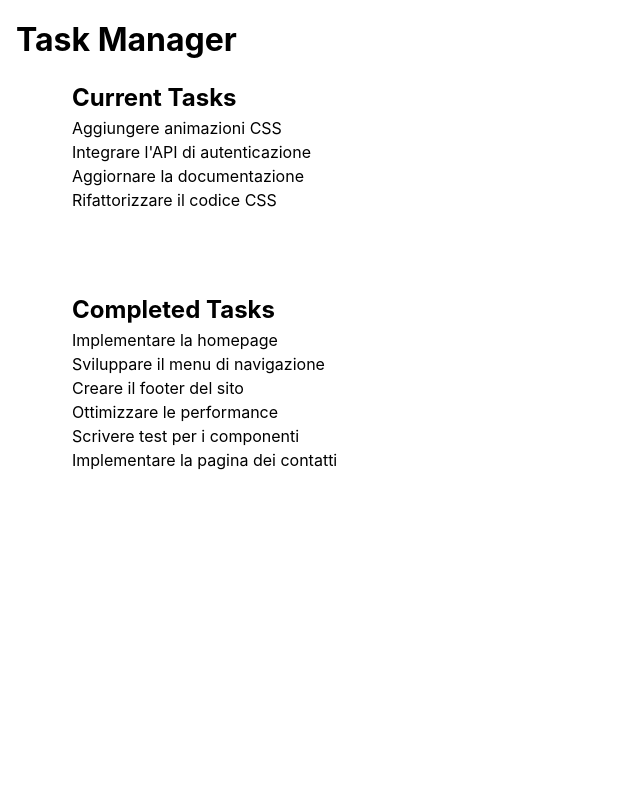
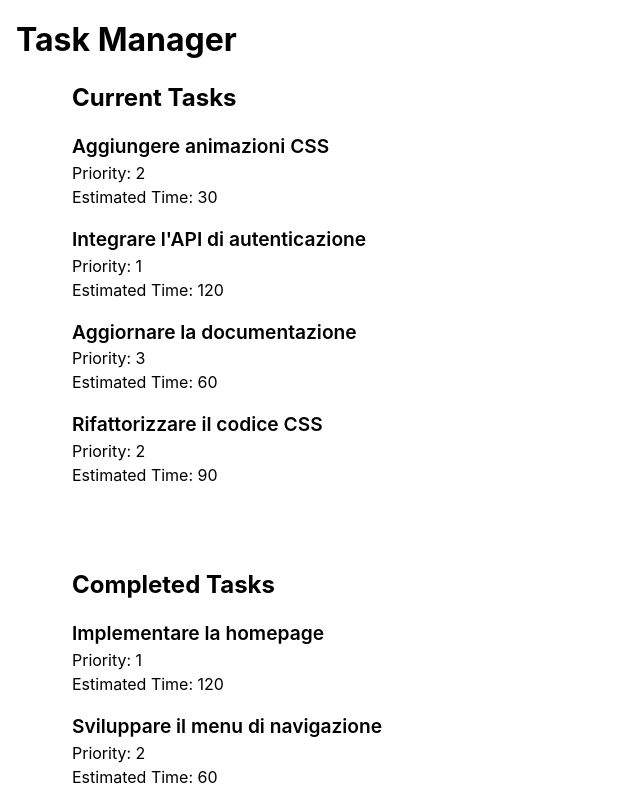
Before and after one commit to antoniorusso2/react-task-list, a React (Vite) app: page / in a window 1280 px wide. Shown: the top 800 px of the page, without its empty margins (0-640 px from the left). Built offline with nearby package versions, Linux system fonts and the light colour scheme.

Commit message:
ADD: - task infos

```diff
--- a/src/App.css
+++ b/src/App.css
@@ -9,9 +9,14 @@
   align-items: center;
   justify-content: flex-start;
   flex-wrap: wrap;
+  row-gap: 1rem;
 }
 
 .task-list > li {
   flex-basis: 100%;
-  gap: 1.2rem;
 }
+
+.task {
+  font-weight: 600;
+  font-size: 1.2rem;
+}
--- a/src/App.jsx
+++ b/src/App.jsx
@@ -13,15 +13,31 @@ function App() {
         <h2>Current Tasks</h2>
         {/* map sull' array di task da completare */}
         {incompleteTasks.map((task, index) => {
-          return [<li key={index}>{task.title}</li>];
+          return (
+            <li key={index}>
+              <div className="task">{task.title}</div>
+              <div className="priority">Priority: {task.priority}</div>
+              <div className="estimated-time">
+                Estimated Time: {task.estimatedTime}
+              </div>
+            </li>
+          );
         })}
       </ul>
       {/* task completate */}
-      <ul>
+      <ul className="task-list">
         <h2>Completed Tasks</h2>
         {/*  */}
         {completedTasks.map((task, index) => {
-          return <li key={index}>{task.title}</li>;
+          return (
+            <li key={index}>
+              <div className="task">{task.title}</div>
+              <div className="priority">Priority: {task.priority}</div>
+              <div className="estimated-time">
+                Estimated Time: {task.estimatedTime}
+              </div>
+            </li>
+          );
         })}
       </ul>
     </div>
```
